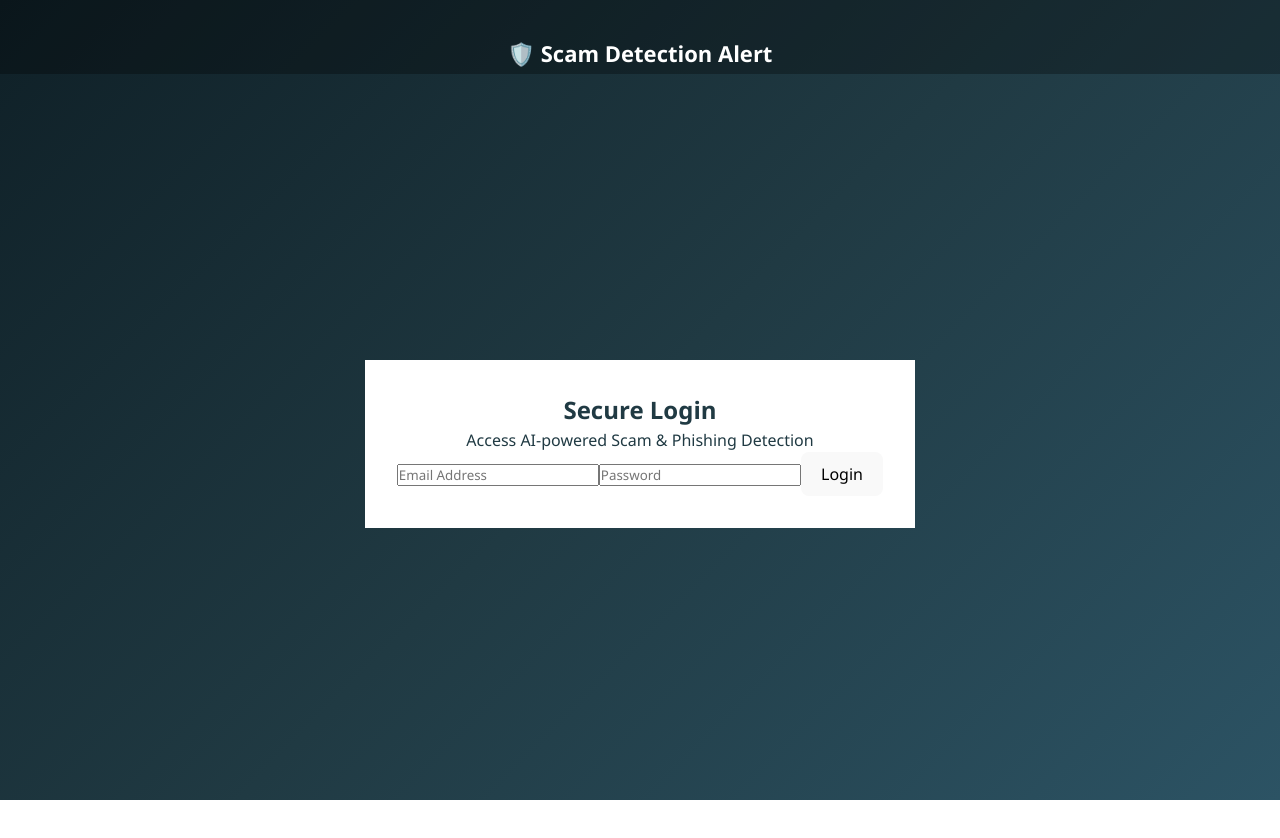
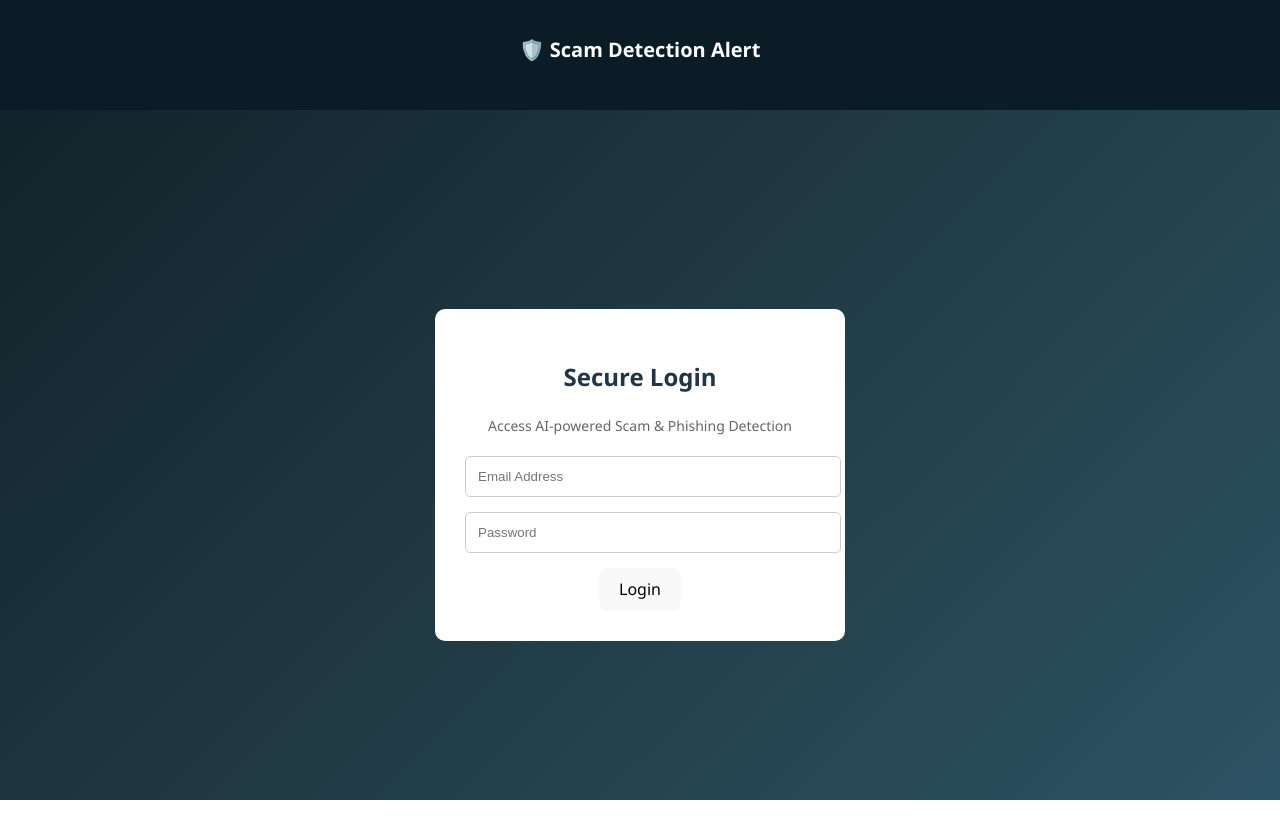
Before and after one commit to PALAK2305/phishing-scam-detection-ai, a React (Vite) app in the folder Frontend/: page /login in a window 1280 px wide. Before the commit the page ends 814 px from the top, so only its background shows below. Built offline with nearby package versions, Linux system fonts and the light colour scheme.

Commit message:
Update app.css

```diff
--- a/Frontend/src/Pages/app.css
+++ b/Frontend/src/Pages/app.css
@@ -1,37 +1,99 @@
-/* Global Reset */
-* {
+body {
   margin: 0;
-  padding: 0;
-  box-sizing: border-box;
   font-family: "Segoe UI", sans-serif;
-}
-
-/* Background */
-body {
   background: linear-gradient(135deg, #0f2027, #203a43, #2c5364);
 }
 
 /* Navbar */
 .navbar {
   padding: 15px 30px;
-  background: rgba(0, 0, 0, 0.3);
+  background-color: #0b1c26;
   color: white;
-}
-
-.logo {
-  font-size: 22px;
+  font-size: 20px;
   font-weight: bold;
 }
 
-/* Center Containers (Login / Signup) */
+/* Login Card */
 .center-wrapper {
-  min-height: calc(100vh - 60px);
   display: flex;
   justify-content: center;
   align-items: center;
+  height: calc(100vh - 70px);
 }
 
-/* Card Design */
 .card {
-  background: #ffffff;
-  color: #203a43
+  background: white;
+  padding: 30px;
+  width: 350px;
+  border-radius: 10px;
+  text-align: center;
+}
+
+.subtitle {
+  font-size: 14px;
+  color: #666;
+  margin-bottom: 20px;
+}
+
+input {
+  width: 100%;
+  padding: 12px;
+  margin-bottom: 15px;
+  border-radius: 5px;
+  border: 1px solid #ccc;
+}
+
+.btn {
+  width: 100%;
+  padding: 12px;
+  background-color: #2c5364;
+  color: white;
+  border: none;
+  border-radius: 5px;
+  cursor: pointer;
+  font-size: 16px;
+}
+
+.btn:hover {
+  background-color: #203a43;
+}
+
+.footer-text {
+  margin-top: 15px;
+  font-size: 14px;
+}
+
+.footer-text span {
+  color: #2c5364;
+  font-weight: bold;
+  cursor: pointer;
+}
+
+/* Dashboard */
+.dashboard {
+  max-width: 700px;
+  margin: 40px auto;
+  background: white;
+  padding: 30px;
+  border-radius: 10px;
+  text-align: center;
+}
+
+textarea {
+  width: 100%;
+  height: 150px;
+  padding: 15px;
+  margin: 20px 0;
+  border-radius: 5px;
+  border: 1px solid #ccc;
+  resize: none;
+}
+
+.result-box {
+  margin-top: 20px;
+  padding: 15px;
+  background: #ffecec;
+  color: #b30000;
+  font-weight: bold;
+  border-radius: 5px;
+}
```
